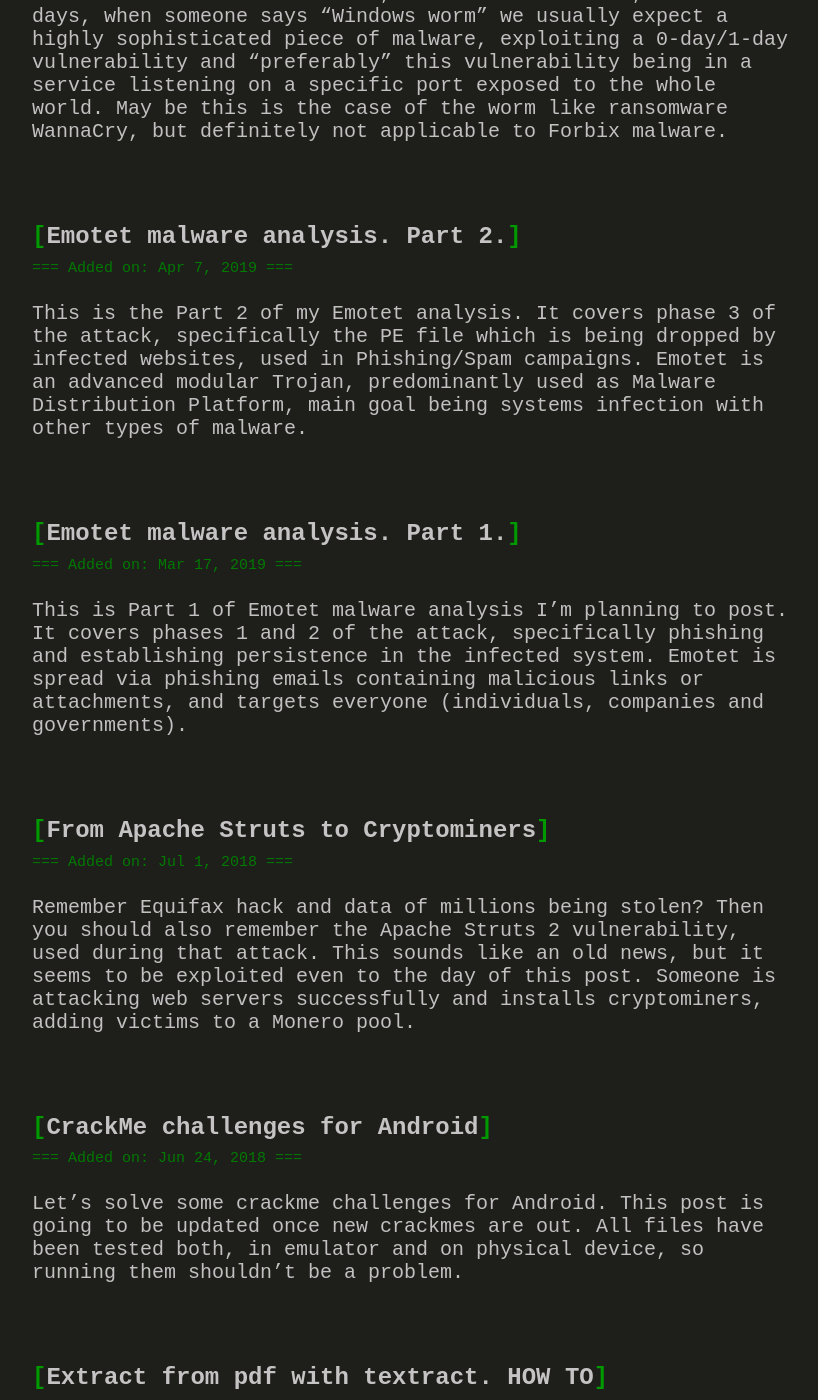
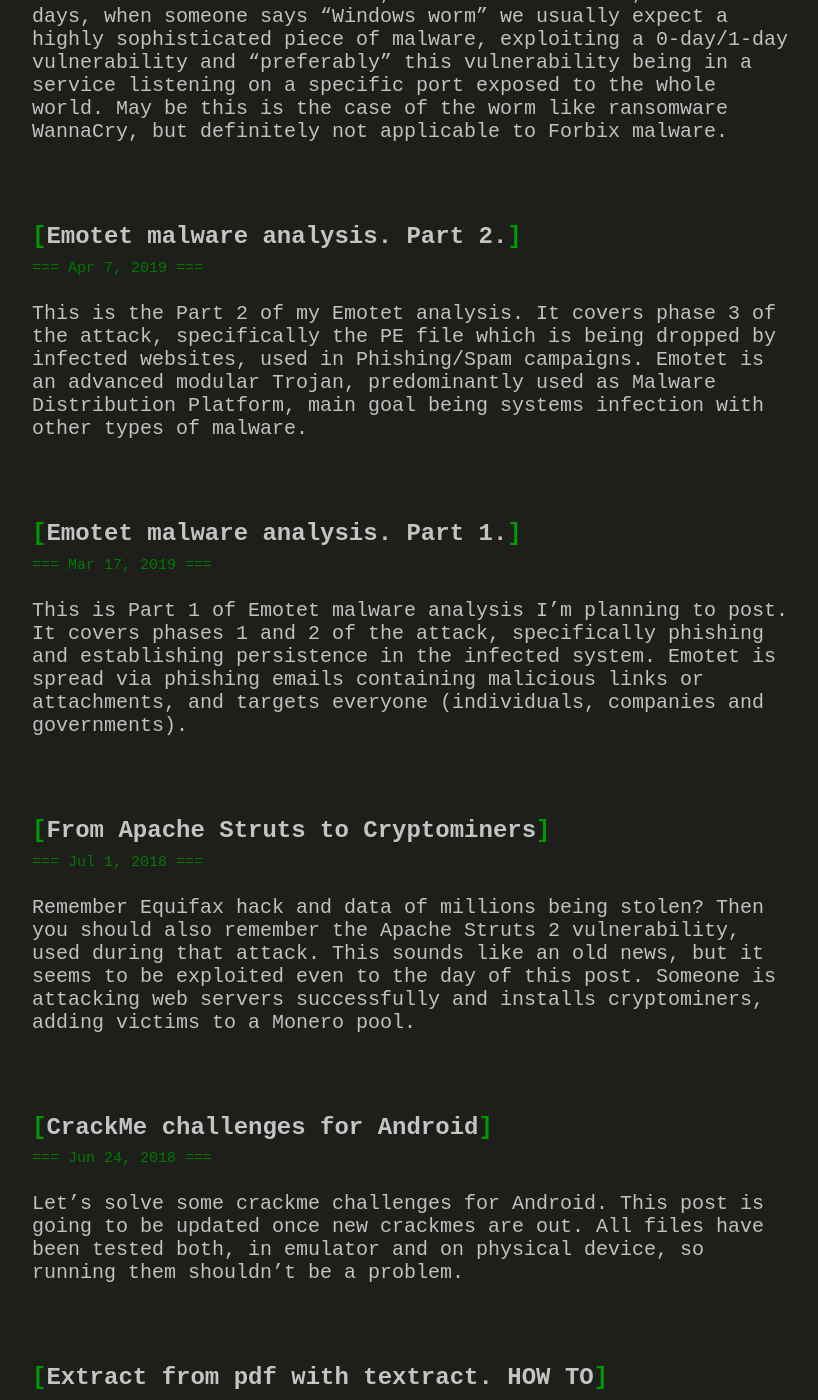
Before and after one commit to num1r0/num1r0.github.io, a Jekyll site: the page built from index.html, in a window 1280 px wide and 1400 px high, scrolled down 1189 px. Shown: the whole window, without its empty margins (224-1042 px from the left). Built offline with Jekyll 4.4.1, drawn with Linux system fonts in a browser that asks for light colours; the list of posts is cut into pages by our own code; some of the changed text lies outside the part shown.

Commit message:
removed added on from home page

```diff
--- a/_layouts/home.html
+++ b/_layouts/home.html
@@ -33,7 +33,7 @@
                 </a>
             </h2>
             <p class="post_meta green-dark">
-                === Added on: {{ post.date | date: "%b %-d, %Y" }} ===
+                === {{ post.date | date: "%b %-d, %Y" }} ===
             </p>
         </div>
         {{post.excerpt}}
```
